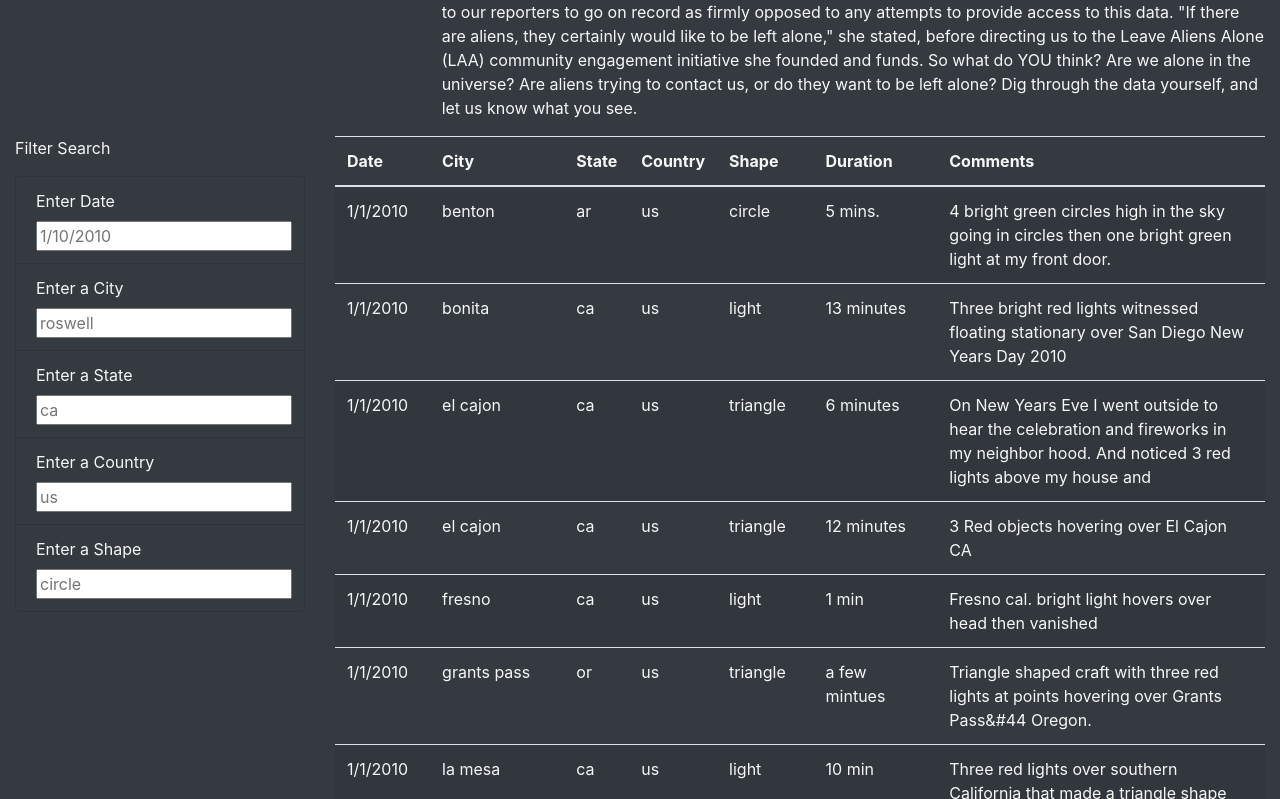
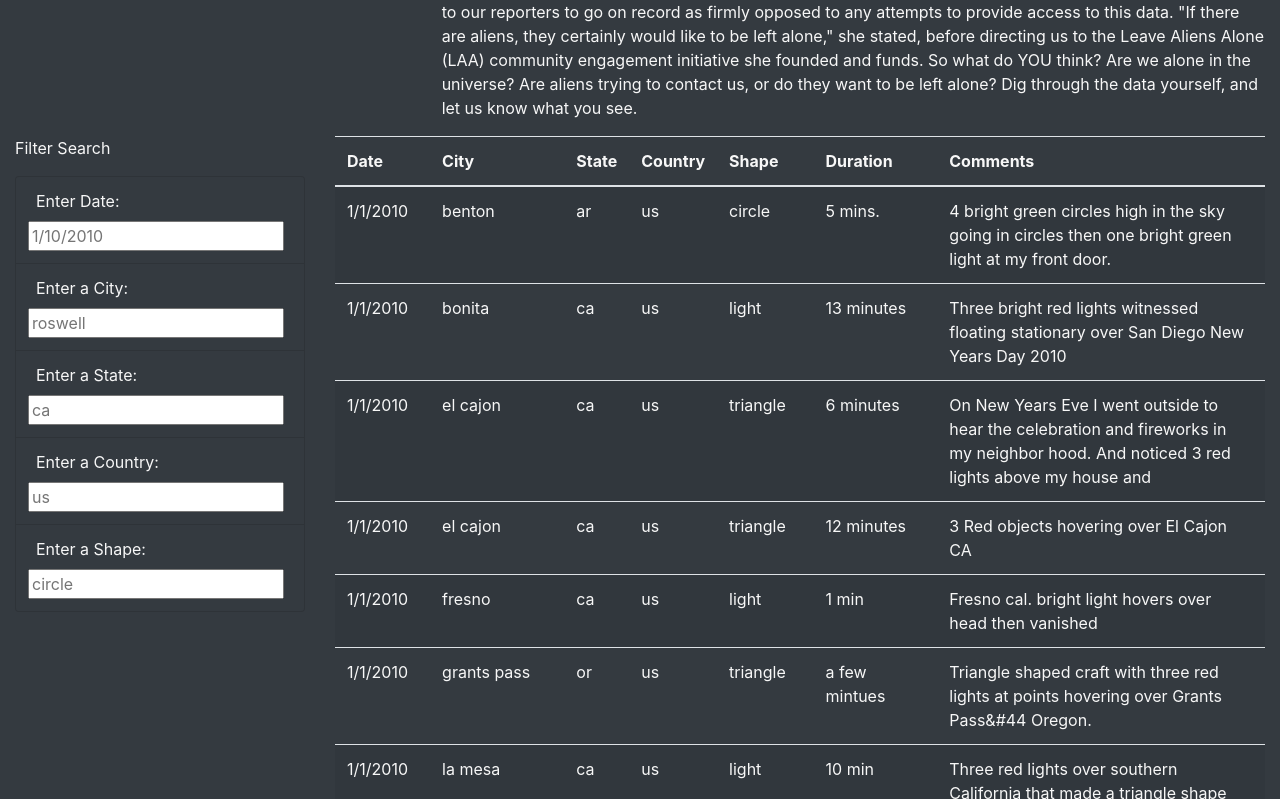
Before and after one commit to ambermiddendorf/UFOs, a plain HTML site: page index.html in a window 1280 px wide. Shown: the part 579-1378 px from the top of the page. Drawn offline with nearby package versions, Linux system fonts and the light colour scheme.

Commit message:
read me updated

```diff
--- a/index.html
+++ b/index.html
@@ -42,24 +42,24 @@
                 </form>
                 <ul class="list-group bg-dark">
                     <li class="list-group-item bg-dark">
-                        <label for="date">Enter Date</label>
-                        <input type="text" placeholder="1/10/2010" id="datetime" />
+                        <label for="date">Enter Date:</label>
+                        <input type="text" placeholder="1/10/2010" id="datetime" style="float:right"  />
                     </li>
                     <li class="list-group-item bg-dark">
-                        <label for="city">Enter a City</label>
-                        <input type="text" placeholder="roswell" id="city" />
+                        <label for="city">Enter a City:</label>
+                        <input type="text" placeholder="roswell" id="city" style="float:right"/>
                     </li>
                     <li class="list-group-item bg-dark">
-                        <label for="state">Enter a State</label>
-                        <input type="text" placeholder="ca" id="state" />
+                        <label for="state">Enter a State:</label>
+                        <input type="text" placeholder="ca" id="state" style="float:right"/>
                     </li>
                     <li class="list-group-item bg-dark">
-                        <label for="country">Enter a Country</label>
-                        <input type="text" placeholder="us" id="country" />
+                        <label for="country">Enter a Country:</label>
+                        <input type="text" placeholder="us" id="country" style="float:right"/>
                     </li>
                     <li class="list-group-item bg-dark">
-                        <label for="shape">Enter a Shape</label>
-                        <input type="text" placeholder="circle" id="shape" />
+                        <label for="shape">Enter a Shape:</label>
+                        <input type="text" placeholder="circle" id="shape" style="float:right"/>
                     </li>
 
                 </ul>
```
Also changed, not shown: static/images/filters.png (added), static/images/results.png (added), 1 other file.
